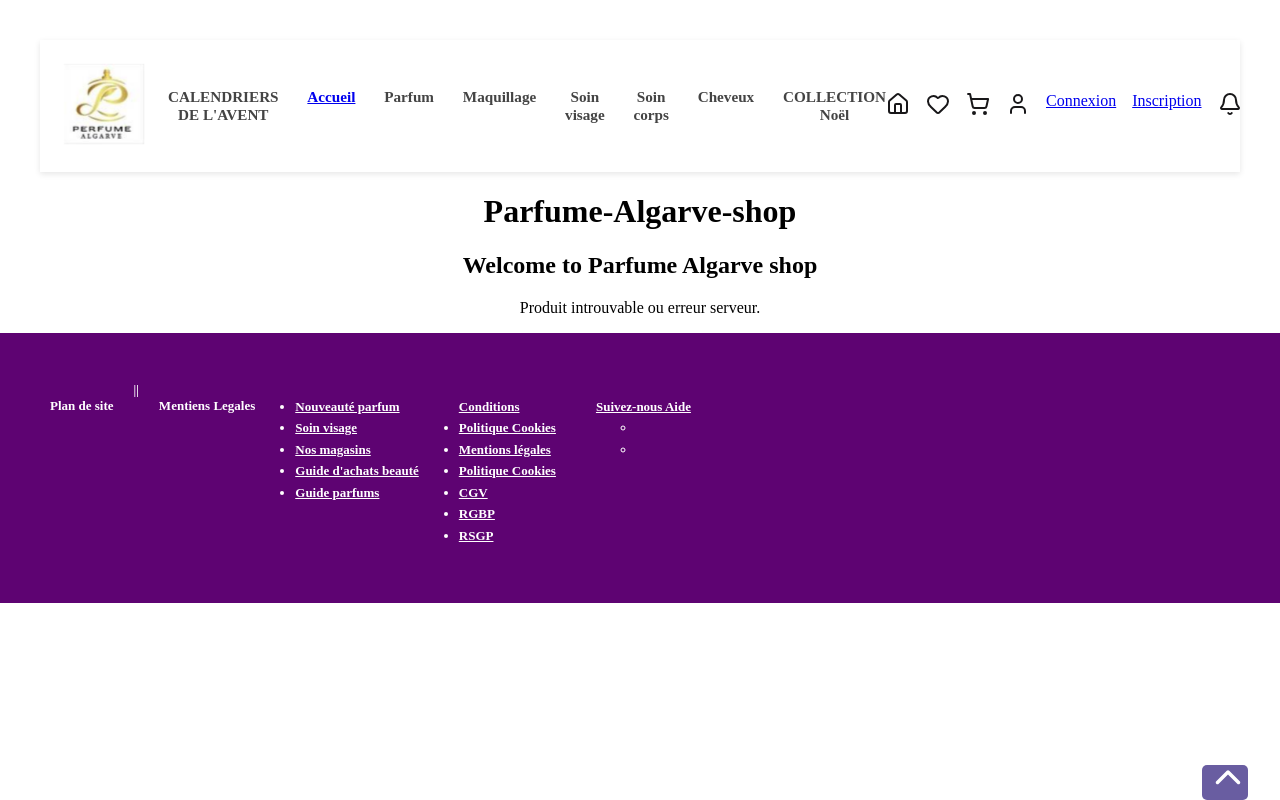
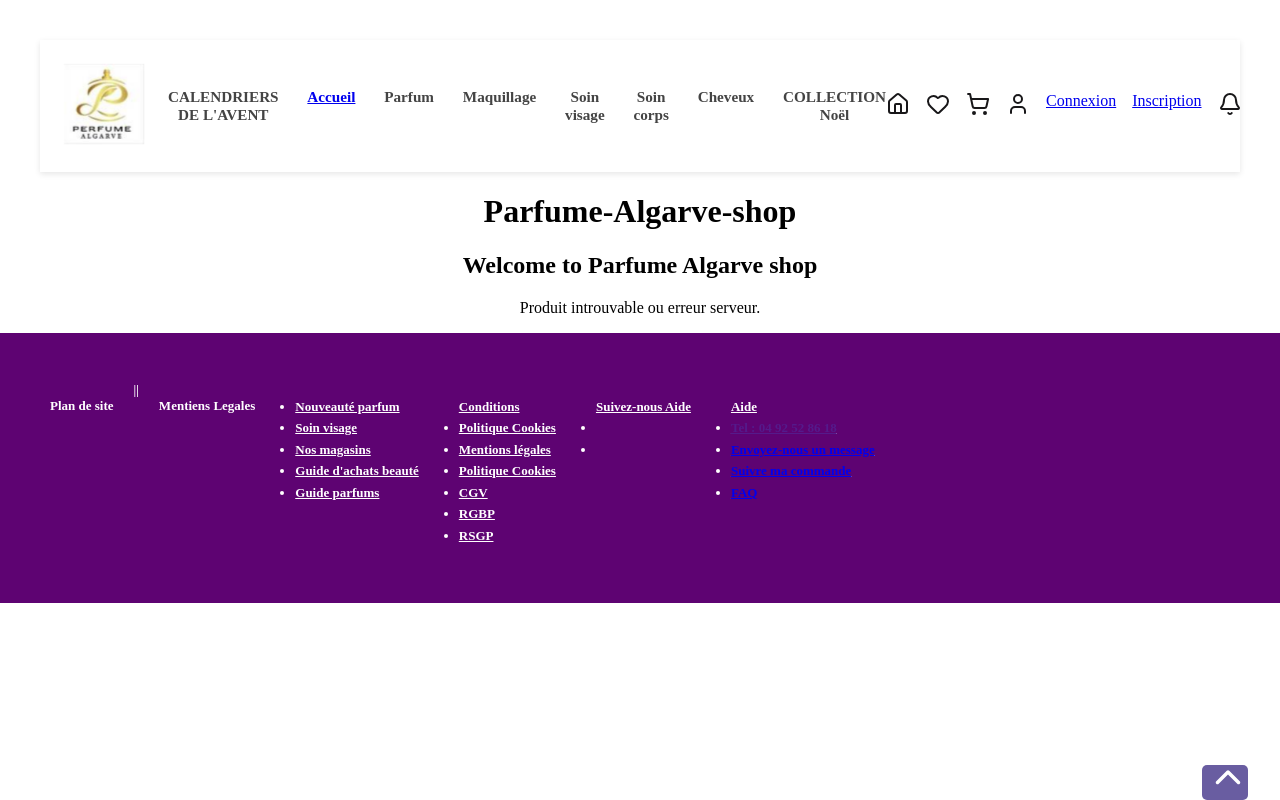
Before and after one commit to NesrineYAH/Algarve-Parfume-shops, a React (Vite) app in the folder Frontend/: page /product/1 in a window 1280 px wide. Shown: the top 800 px of the page. Built offline with nearby package versions, Linux system fonts and the light colour scheme; no server answers.

Commit message:
Mise à jours footer

```diff
--- a/Frontend/src/components/Footer/Footer.jsx
+++ b/Frontend/src/components/Footer/Footer.jsx
@@ -47,7 +47,7 @@
             <li>RSGP</li>
           </ul>
                <ul className='footer__ul'>Suivez-nous Aide
-        <ul>
+
 					<li>
 									<a href="https://www.instagram.com/" title="instagram" target="_blank" rel="noreferrer noopener" class="">
 						<i class="icon-instagram"></i>
@@ -58,8 +58,23 @@
 						<i class="icon-facebook"></i>
 					</a>
 							</li>
-			</ul>
+
           </ul>
+
+          <ul className='footer__ul'> Aide
+                    <li>
+                    <a href="" class="">Tel : 04 92 52 86 18</a>
+                   </li>
+                    <li>
+                    <a href="/contactez-nous" class="">Envoyez-nous un message</a>
+                     </li>
+                    <li>
+                    <a href="/historique-commandes" class="">Suivre ma commande</a>
+                     </li>
+                    <li>
+                     <a href="/pages/3-aide-en-ligne-faq/" class="">FAQ</a>
+                     </li>
+            </ul>
       <a className="fa" title="Go to top" href="/home">
       <FaChevronUp id="toTop "/>
       </a>
```
